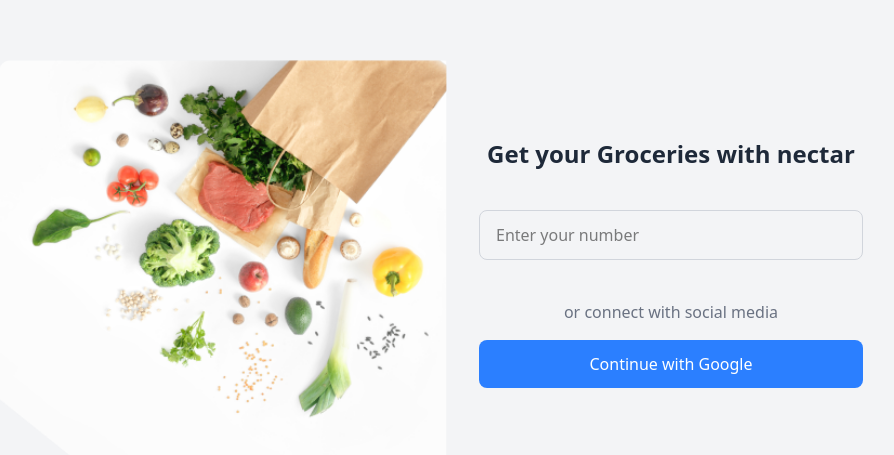
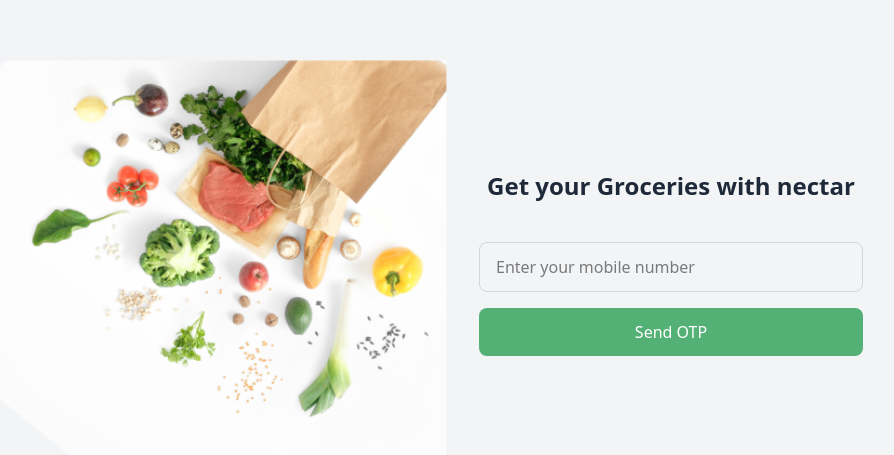
Before and after one commit to SaiRama-Doddi/Nectar, a React (Vite) app: page /number in a window 1280 px wide. Shown: the part 137-592 px from the top of the page, without its empty margins (193-1087 px from the left). Built offline with nearby package versions, Linux system fonts and the light colour scheme.

Commit message:
Dummy otp has been added

```diff
--- a/src/App.jsx
+++ b/src/App.jsx
@@ -5,6 +5,8 @@
 import SplashScreen from './Component/SplashScreen';
 import HomePage from './Component/HomePage';
 import NumberPage from './Component/NumberPage';
+import OtpPage from './Component/OtpPage';
+import DashboardPage from './Component/DashboardPage';
 
 function SplashWrapper() {
   const navigate = useNavigate();
@@ -27,6 +29,8 @@
         <Route path="/" element={<SplashWrapper />} />
         <Route path="/home" element={<HomePage />} />
         <Route path="/number" element={<NumberPage />} />
+        <Route path="/otp" element={<OtpPage />} />
+        <Route path="/dashboard" element={<DashboardPage />} />
       </Routes>
     </Router>
   );
--- /dev/null
+++ b/src/Component/DashboardPage.jsx
@@ -0,0 +1,13 @@
+const DashboardPage = () => {
+    const mobile = localStorage.getItem("userMobile");
+
+    return (
+      <div className="min-h-screen flex items-center justify-center bg-gray-100">
+        <h1 className="text-3xl font-bold">
+          Welcome to your dashboard, {mobile}!
+        </h1>
+      </div>
+    );
+  };
+
+  export default DashboardPage;
--- a/src/Component/NumberPage.jsx
+++ b/src/Component/NumberPage.jsx
@@ -1,40 +1,41 @@
-import React from "react";
+import React, { useState } from "react";
+import { useNavigate } from "react-router-dom";
 import Image from "../assets/Mask Group.png";
 
 const NumberPage = () => {
+  const [mobile, setMobile] = useState('');
+  const navigate = useNavigate();
+
+  const handleSendOtp = () => {
+    if (/^[6-9]\d{9}$/.test(mobile)) {
+      localStorage.setItem("userMobile", mobile); // store temporarily
+      navigate("/otp");
+    } else {
+      alert("Please enter a valid 10-digit mobile number.");
+    }
+  };
+
   return (
     <div className="min-h-screen flex items-center justify-center bg-gray-100 px-4">
-      <div className="flex flex-col md:flex-row items-center justify-center  rounded-xl overflow-hidden w-full max-w-4xl">
-
-        {/* Image section - always visible and stacked on mobile */}
+      <div className="flex flex-col md:flex-row items-center justify-center rounded-xl overflow-hidden w-full max-w-4xl">
         <div className="w-full md:w-1/2">
-          <img
-            src={Image}
-            alt="Banner"
-            className="object-cover w-full h-64 md:h-full"
-          />
+          <img src={Image} alt="Banner" className="object-cover w-full h-64 md:h-full" />
         </div>
-
-        {/* Form section */}
         <div className="w-full md:w-1/2 p-8">
-          <p className="text-2xl font-semibold text-gray-800 mb-2 text-center">
-            Get your Groceries with nectar
-          </p>
-
+          <p className="text-2xl font-semibold text-gray-800 mb-2 text-center">Get your Groceries with nectar</p>
           <input
-            type="number"
-            placeholder="Enter your number"
-            min="1000000000"
-            max="9999999999"
+            type="text"
+            placeholder="Enter your mobile number"
+            value={mobile}
+            onChange={(e) => setMobile(e.target.value)}
+            maxLength={10}
             className="mt-8 w-full px-4 py-3 mb-4 border border-gray-300 rounded-lg focus:outline-none focus:ring-2 focus:ring-green-500"
           />
-
-          <p className="text-gray-500 mb-4 text-center mt-6">
-            or connect with social media
-          </p>
-
-          <button className="w-full bg-blue-500 hover:bg-blue-600 text-white py-3 rounded-lg font-medium transition duration-200">
-            Continue with Google
+          <button
+            onClick={handleSendOtp}
+            className="w-full bg-[#53B175] hover:bg-green-600 text-white py-3 rounded-lg font-medium transition duration-200"
+          >
+            Send OTP
           </button>
         </div>
       </div>
--- /dev/null
+++ b/src/Component/OtpPage.jsx
@@ -0,0 +1,37 @@
+import React, { useState } from "react";
+import { useNavigate } from "react-router-dom";
+
+const OtpPage = () => {
+  const [otp, setOtp] = useState('');
+  const navigate = useNavigate();
+
+  const handleVerifyOtp = () => {
+    if (otp === "1234") { // mock OTP
+      navigate("/dashboard");
+    } else {
+      alert("Invalid OTP. Try 1234 as the mock OTP.");
+    }
+  };
+
+  return (
+    <div className="min-h-screen flex flex-col items-center justify-center bg-white px-4">
+      <p className="text-2xl font-semibold mb-6">Enter the OTP sent to your number</p>
+      <input
+        type="text"
+        value={otp}
+        onChange={(e) => setOtp(e.target.value)}
+        maxLength={4}
+        placeholder="Enter 4-digit OTP"
+        className="w-full max-w-sm px-4 py-3 border border-gray-300 rounded-lg mb-4"
+      />
+      <button
+        onClick={handleVerifyOtp}
+        className="bg-[#53B175] text-white font-medium py-2 px-6 rounded-md"
+      >
+        Verify OTP
+      </button>
+    </div>
+  );
+};
+
+export default OtpPage;
```
